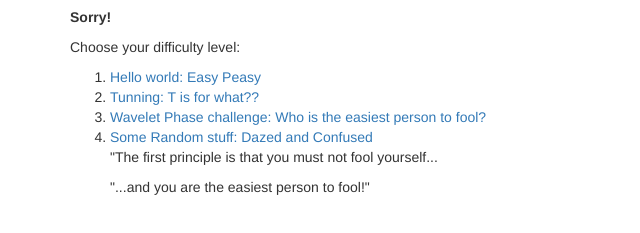
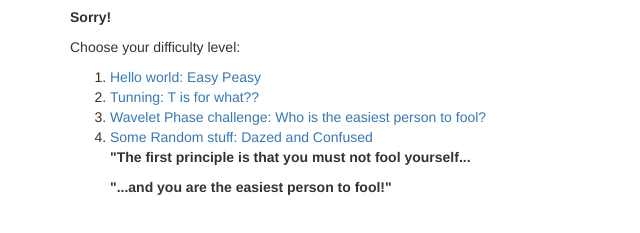
Before and after one commit to stevejpurves/humaninversion, a website: page static/index.html in a window 1280 px wide. Shown: the part 93-326 px from the top of the page, without its empty margins (0-640 px from the left). Drawn offline with Linux system fonts and the light colour scheme.

Commit message:
start page new text

```diff
--- a/static/partials/start.html
+++ b/static/partials/start.html
@@ -10,8 +10,8 @@
 			<li><a ui-sref="game({level: 3})">Wavelet Phase challenge: Who is the easiest person to fool?</a></li>
 			<li><a ui-sref="game({level: 4})">Some Random stuff: Dazed and Confused</a></li>
 
-            <p>"The first principle is that you must not fool yourself...</p>
-            <p>"...and you are the easiest person to fool!"</p>
+            <b><p>"The first principle is that you must not fool yourself...</p>
+            <p>"...and you are the easiest person to fool!"</p></b>
 
 		</ol>
 	</div>
```
